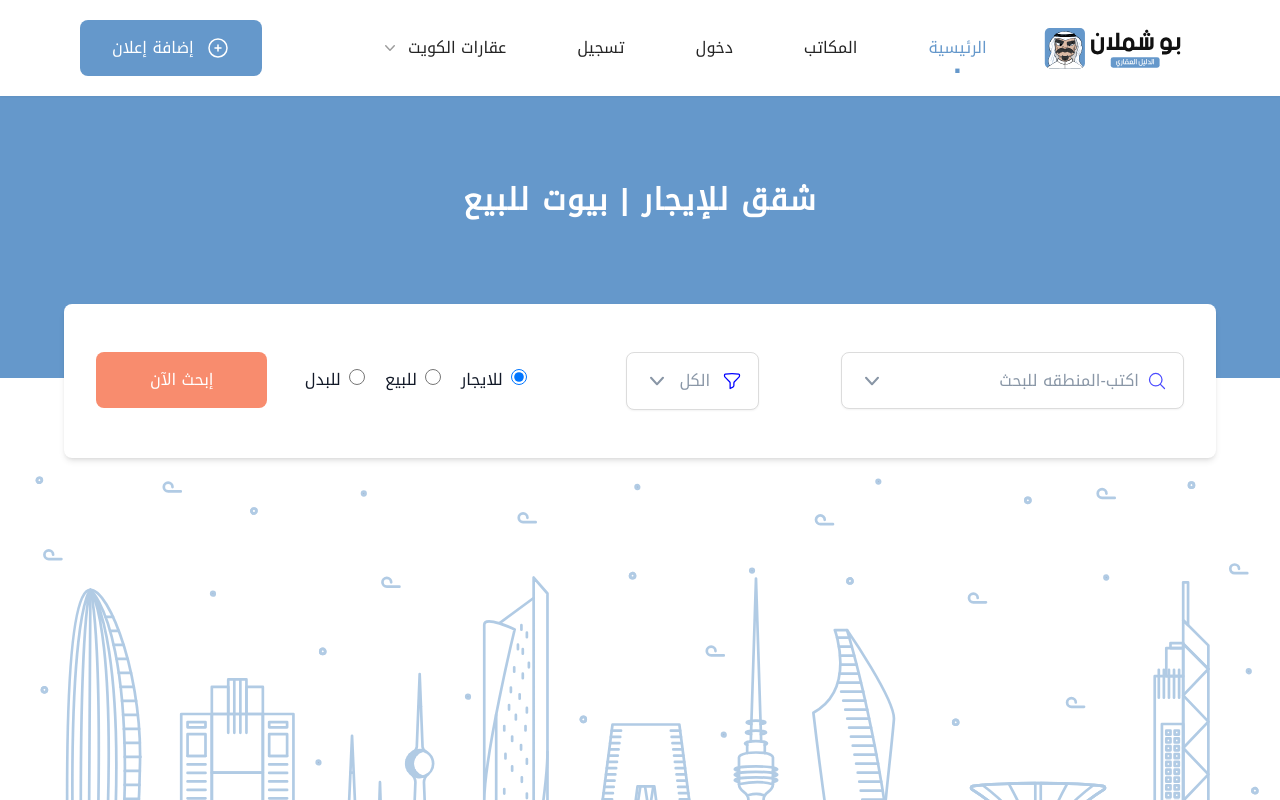
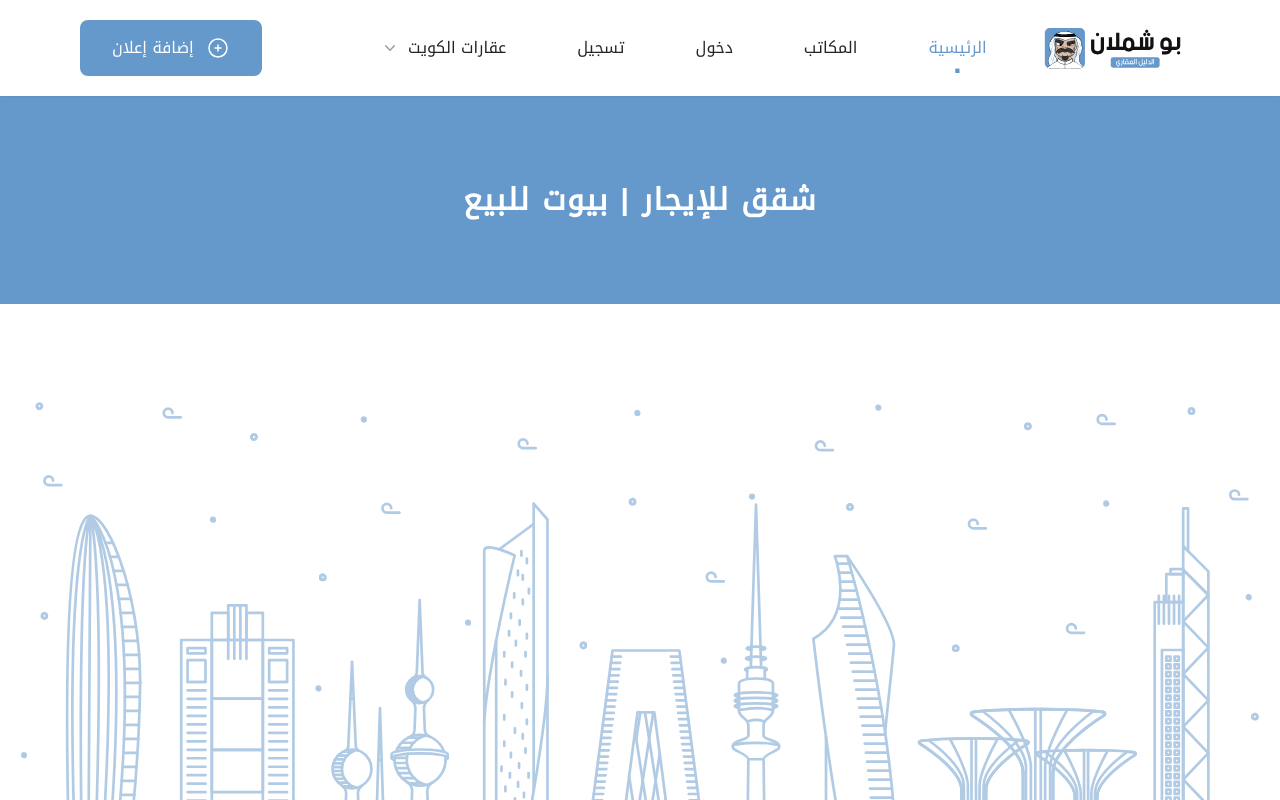
Before and after one commit to samiur-r/square-feet, a Next.js app: page / in a window 1280 px wide. Shown: the top 800 px of the page. Built offline with nearby package versions, Linux system fonts and the light colour scheme.

Commit message:
test: page insight speed optimization

```diff
--- a/src/pages/index.tsx
+++ b/src/pages/index.tsx
@@ -7,13 +7,13 @@ import Cards from 'components/Home/Cards'
 import ApartmentRent from 'components/Articles/ApartmentRent'
 import Faq from 'components/Articles/Faq'
 import Posts from 'components/Posts'
-import SearchBox from 'components/SearchBox'
+// import SearchBox from 'components/SearchBox'
 
 const Home: NextPage = () => {
   return (
     <div className="bg-gray-50 md:bg-white">
       <Hero />
-      <SearchBox />
+      {/* <SearchBox /> */}
       <Banner />
       <Posts />
       <Guide />
```
